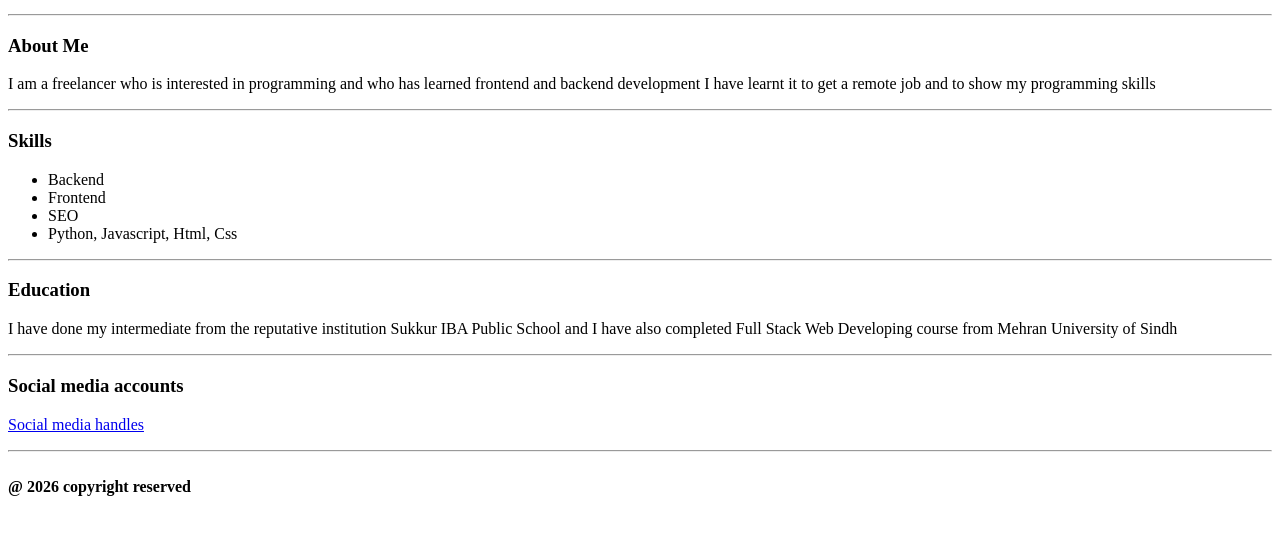
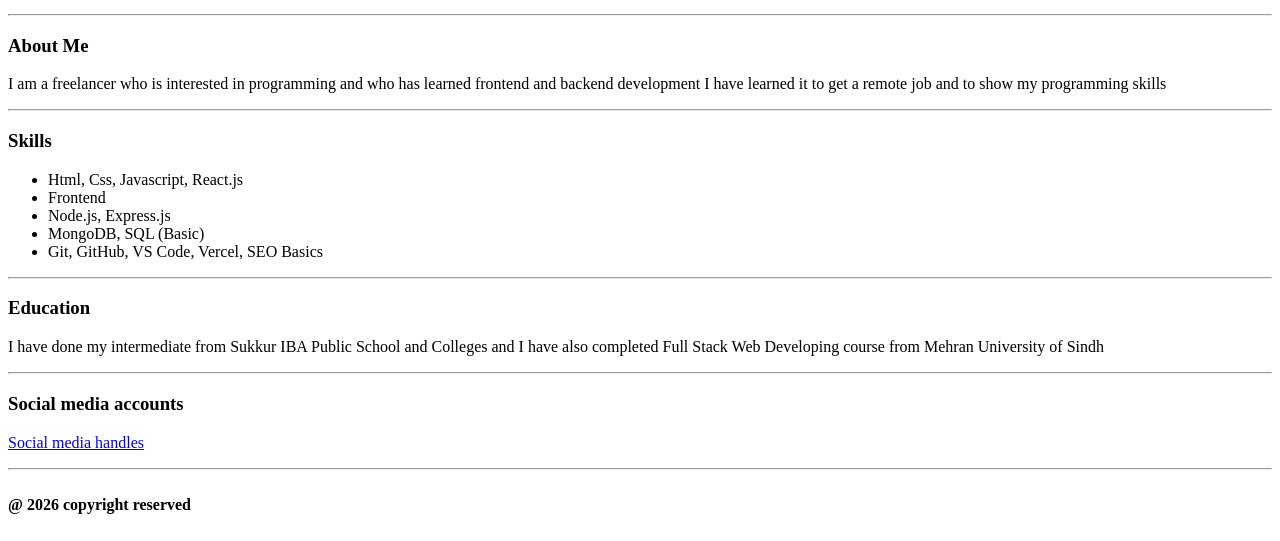
Before and after one commit to aamirstack-commits/my-first-html-portfolio, a plain HTML site: page index.html in a window 1280 px wide. Shown: the part 259-800 px from the top of the page. Drawn offline with Linux system fonts and the light colour scheme.

Commit message:
Update index.html

```diff
--- a/index.html
+++ b/index.html
@@ -16,20 +16,20 @@
 <main>
 <h3>About Me</h3>
 <section>
-    <p>I am a freelancer who is interested in programming and who has learned frontend and backend development I have learnt it to get a remote job and  to show my programming skills</p>
+    <p>I am a freelancer who is interested in programming and who has learned frontend and backend development I have learned it to get a remote job and  to show my programming skills</p>
 </section>
 <hr>
 <H3>Skills</H3>
-<ul><li>Backend</li>
+<ul><li>Html, Css, Javascript, React.js</li>
     <li>Frontend</li>
-    <li>SEO</li>
-    <li>Python, Javascript, Html, Css</li>
-
+    <li>Node.js, Express.js</li>
+    <li>MongoDB, SQL (Basic)</li>
+    <li>Git, GitHub, VS Code, Vercel, SEO Basics</li>
 </ul>
 <hr>
 <section>
     <h3>Education</h3>
-    <p>I have done my intermediate from the reputative institution Sukkur IBA Public School and I have also completed Full Stack Web Developing course from Mehran University of Sindh</p>
+    <p>I have done my intermediate from Sukkur IBA Public School and Colleges and I have also completed Full Stack Web Developing course from Mehran University of Sindh</p>
     <hr>
 </section>
 <section>
```
